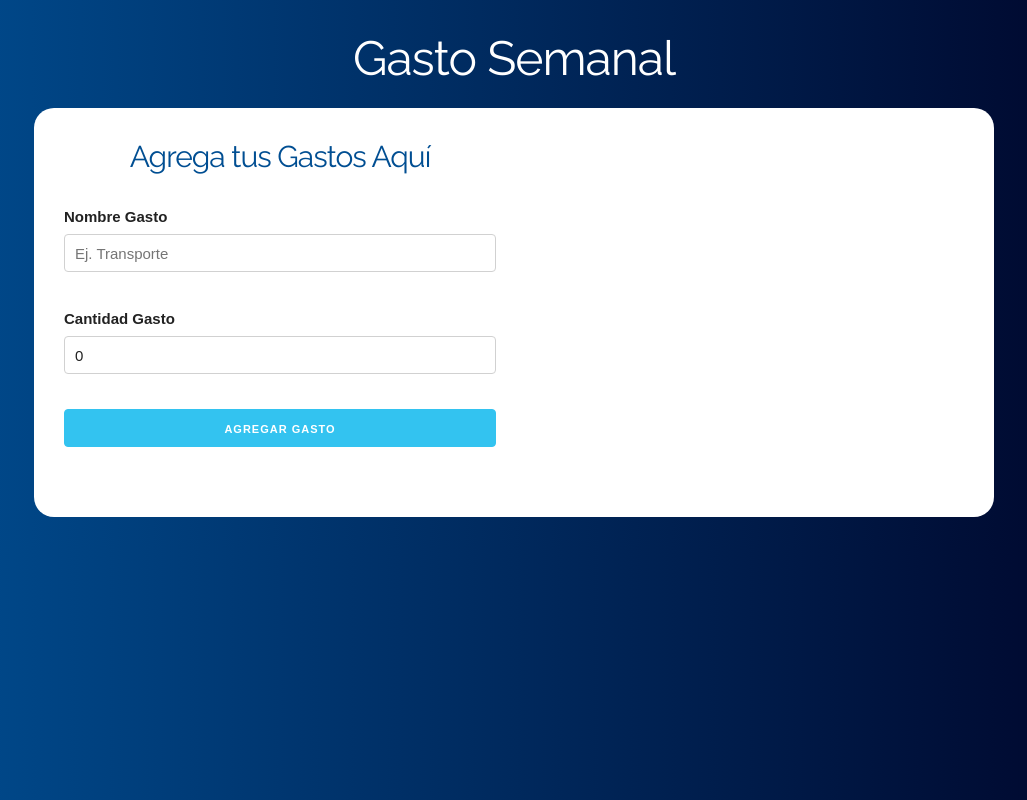
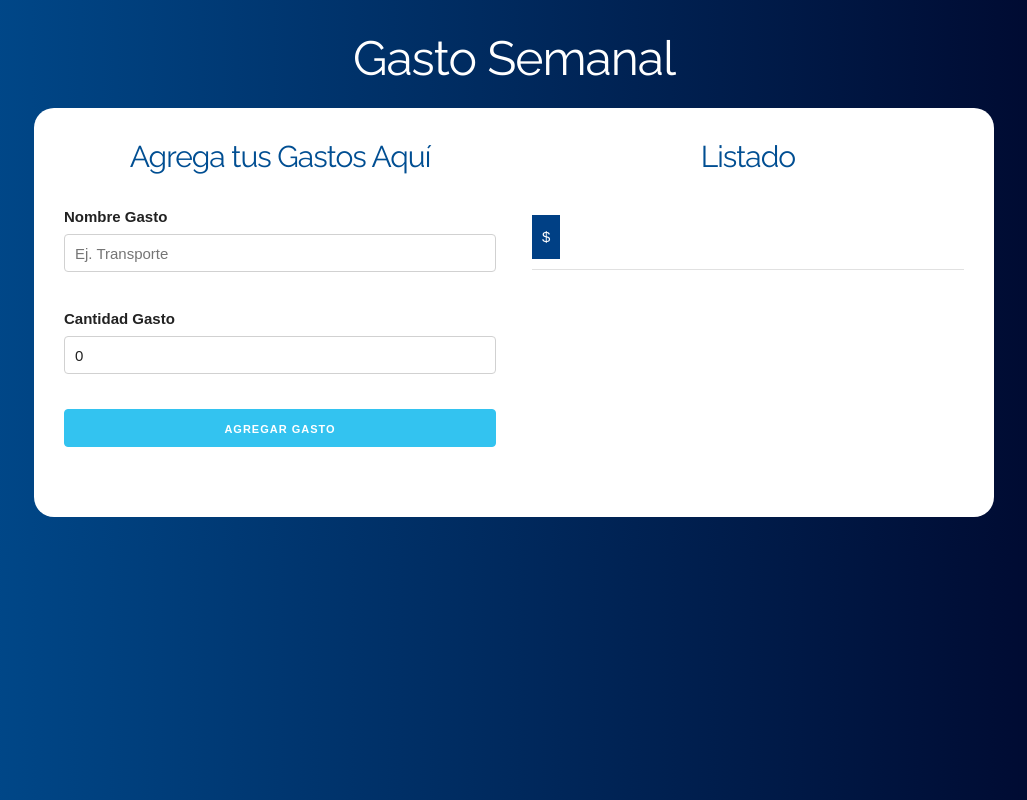
Before and after one commit to jorgebarcos/React-Presupuesto, a React (Create React App) app: page / in a window 1280 px wide. Both pictures are taken after typing "5" into the empty fields and a click on the input "Definir Presupuesto". Shown: the whole page, without its empty margins (126-1153 px from the left). Built offline with nearby package versions, Linux system fonts and the light colour scheme.

Commit message:
Creando los Componentes que mostrarán los gastos

```diff
--- a/src/App.js
+++ b/src/App.js
@@ -1,12 +1,19 @@
-import React, { useState } from 'react';
+import React, { useState, useEffect } from 'react';
 import Pregunta from './components/Pregunta';
 import Formulario from './components/Formulario';
+import Listado from './components/Listado';
+
 function App() {
 	// state
 	const [ presupuesto, guardarPresupuesto ] = useState(0);
 	const [ preguntaPresupuesto, guardarPreguntaPresupuesto ] = useState(true);
 	const [ gasto, guardarGasto ] = useState({});
 	const [ gastos, guardarGastos ] = useState([]);
+
+	useEffect(() => {
+		const listadoGastos = [ ...gastos, gasto ];
+		guardarGastos(listadoGastos);
+	}, []);
 
 	return (
 		<div className="App container">
@@ -23,7 +30,9 @@ function App() {
 							<div className="one-half column">
 								<Formulario guardarGasto={guardarGasto} />
 							</div>
-							<div className="one-half column" />
+							<div className="one-half column">
+								<Listado gastos={gastos} />
+							</div>
 						</div>
 					)}
 				</div>
--- /dev/null
+++ b/src/components/Gasto.js
@@ -0,0 +1,12 @@
+import React from 'react';
+
+const Gasto = ({ gasto }) => (
+	<li className="gastos">
+		<p>
+			{gasto.nombreGasto}
+			<span className="gasto">$ {gasto.cantidadGasto}</span>
+		</p>
+	</li>
+);
+
+export default Gasto;
--- /dev/null
+++ b/src/components/Listado.js
@@ -0,0 +1,13 @@
+import React from 'react';
+import Gasto from './Gasto';
+
+function Listado({ gastos }) {
+	return (
+		<div className="gastos-realizados">
+			<h2>Listado</h2>
+			{gastos.map((gasto) => <Gasto key={gasto.id} gasto={gasto} />)}
+		</div>
+	);
+}
+
+export default Listado;
```
